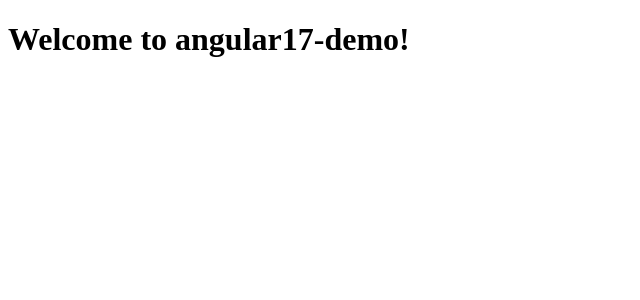
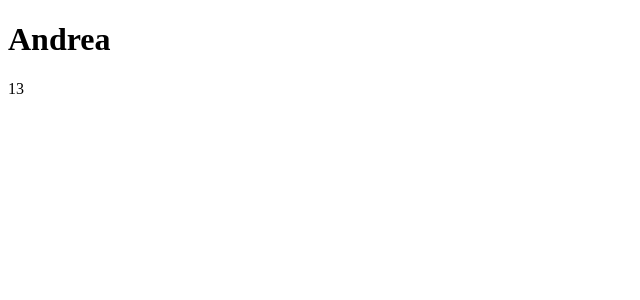
Before and after one commit to andreaborelli/angular17-demo, an Angular app: page / in a window 1280 px wide. Shown: the top 300 px of the page, without its empty margins (0-640 px from the left). Built offline with nearby package versions, Linux system fonts and the light colour scheme.

Commit message:
Interpolation - Template Tags

```diff
--- a/src/app/app.component.ts
+++ b/src/app/app.component.ts
@@ -5,14 +5,31 @@ import { RouterOutlet } from '@angular/router';
 @Component({
   selector: 'app-root',
   standalone: true,
-  imports: [CommonModule, RouterOutlet],
+  imports: [],
   template: `
-    <h1>Welcome to {{title}}!</h1>
-
-    <router-outlet></router-outlet>
-  `,
+  <h1>{{yourName}}</h1>
+  {{currentIndex}} <!-- Interpolation - Template Tags -->`,
   styles: [],
 })
 export class AppComponent {
-  title = 'angular17-demo';
+
+  yourName = 'Andrea';
+
+  currentIndex = 10;
+
+  constructor() {
+    setInterval(() =>{
+      this.currentIndex++;
+    }, 2000)
+  }
 }
+
+
+/* template renderizzato > aggiornato in automatico
+dietro le quinte c'è un meccanismo chiamato change detection
+in pratica il template di un componente angular
+viene automaticamente renderizzato
+ogni volta che ci sono 3 situazioni/scenari
+   1 event di mouse e tastiera
+   2 operazioni lato server, che appunto comunicano con una REST API
+   3 timer: setInterval, setTimeout */
```
